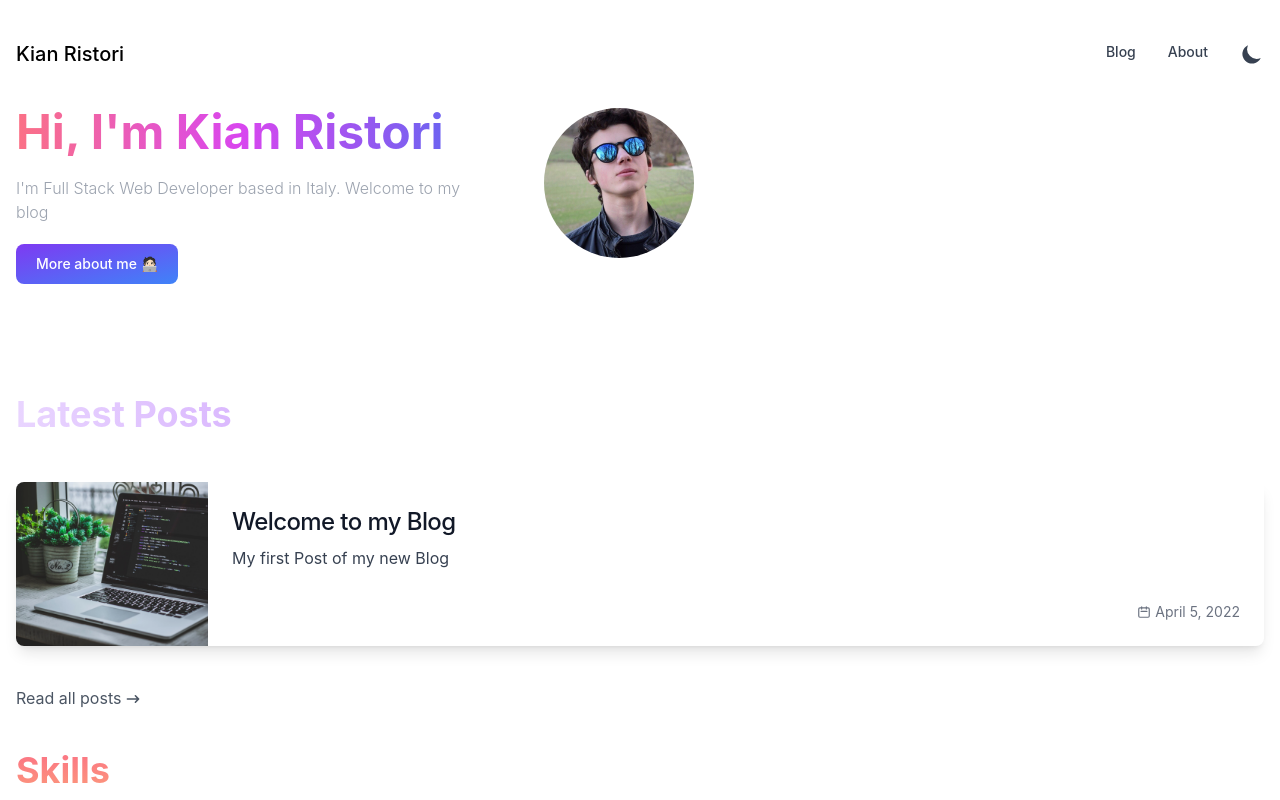
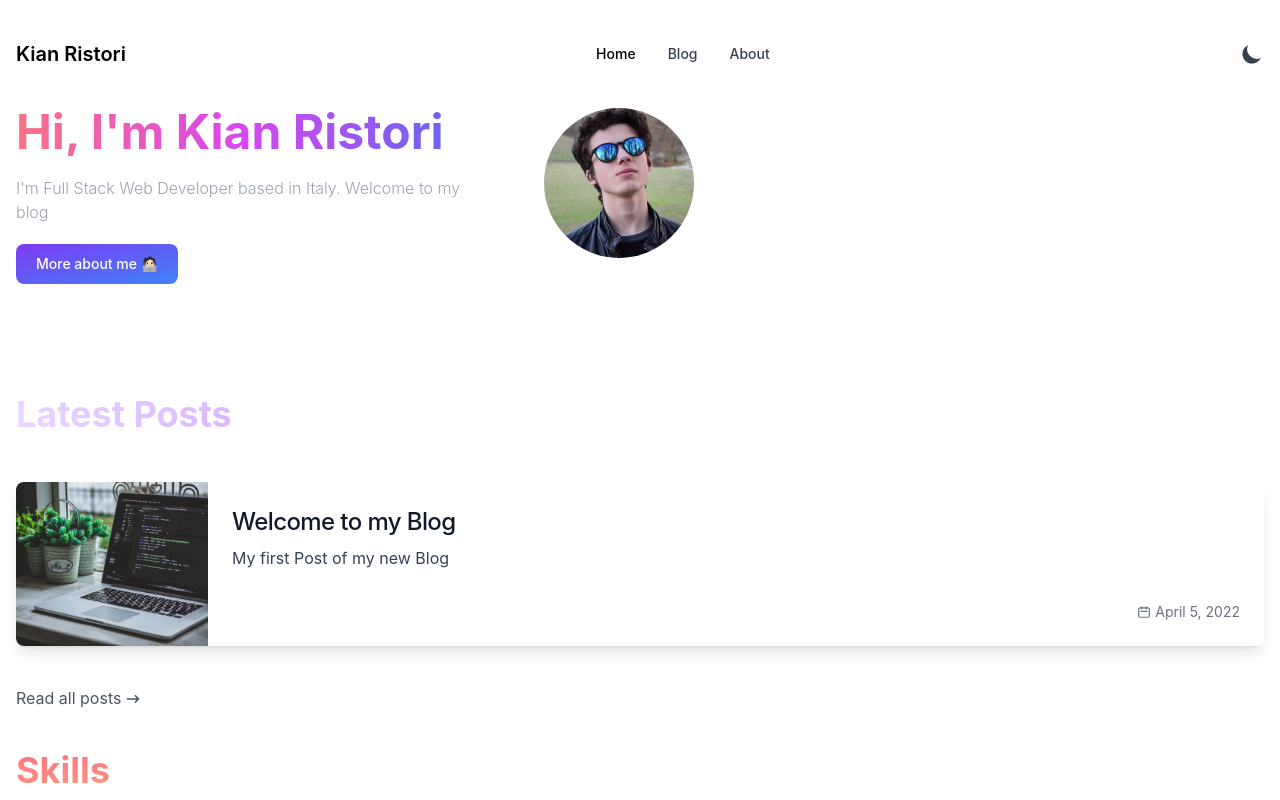
Before and after one commit to KianRistori/kianristori.dev, a Next.js app: page / in a window 1280 px wide. Shown: the top 800 px of the page. Built offline with nearby package versions, Linux system fonts and the light colour scheme.

Commit message:
Change Navbar

```diff
--- a/components/Navbar.js
+++ b/components/Navbar.js
@@ -28,31 +28,36 @@
       }
     };
     return(
-<nav className="rounded mt-10">
-<div className="flex flex-wrap justify-between items-center">
-<a href="/" className="flex items-center">
-<span className="self-center text-xl font-medium whitespace-nowrap dark:text-white">Kian Ristori</span>
+
+<nav class="mt-10">
+<div class="container flex flex-wrap justify-between items-center mx-auto">
+<a href="/" class="flex items-center">
+<span class="self-center text-xl font-semibold whitespace-nowrap dark:text-white">Kian Ristori</span>
 </a>
-<button data-collapse-toggle="mobile-menu" type="button" className="inline-flex items-center text-sm text-gray-500 rounded-lg md:hidden hover:bg-gray-100 focus:outline-none focus:ring-2 focus:ring-gray-200 dark:text-gray-400 dark:hover:bg-gray-700 dark:focus:ring-gray-600" aria-controls="mobile-menu" aria-expanded="false">
-<span className="sr-only">Open main menu</span>
-<svg className="w-6 h-6" fill="currentColor" viewBox="0 0 20 20" xmlns="http://www.w3.org/2000/svg"><path fillRule="evenodd" d="M3 5a1 1 0 011-1h12a1 1 0 110 2H4a1 1 0 01-1-1zM3 10a1 1 0 011-1h12a1 1 0 110 2H4a1 1 0 01-1-1zM3 15a1 1 0 011-1h12a1 1 0 110 2H4a1 1 0 01-1-1z" clipRule="evenodd"></path></svg>
-<svg className="hidden w-6 h-6" fill="currentColor" viewBox="0 0 20 20" xmlns="http://www.w3.org/2000/svg"><path fillRule="evenodd" d="M4.293 4.293a1 1 0 011.414 0L10 8.586l4.293-4.293a1 1 0 111.414 1.414L11.414 10l4.293 4.293a1 1 0 01-1.414 1.414L10 11.414l-4.293 4.293a1 1 0 01-1.414-1.414L8.586 10 4.293 5.707a1 1 0 010-1.414z" clipRule="evenodd"></path></svg>
+<div class="flex md:order-2">
+{renderThemeChanger()}
+<button data-collapse-toggle="mobile-menu-4" type="button" class="inline-flex items-center p-2 text-sm text-gray-500 rounded-lg md:hidden hover:bg-gray-100 focus:outline-none focus:ring-2 focus:ring-gray-200 dark:text-gray-400 dark:hover:bg-gray-700 dark:focus:ring-gray-600" aria-controls="mobile-menu-4" aria-expanded="false">
+<span class="sr-only">Open main menu</span>
+<svg class="w-6 h-6" fill="currentColor" viewBox="0 0 20 20" xmlns="http://www.w3.org/2000/svg"><path fill-rule="evenodd" d="M3 5a1 1 0 011-1h12a1 1 0 110 2H4a1 1 0 01-1-1zM3 10a1 1 0 011-1h12a1 1 0 110 2H4a1 1 0 01-1-1zM3 15a1 1 0 011-1h12a1 1 0 110 2H4a1 1 0 01-1-1z" clip-rule="evenodd"></path></svg>
+<svg class="hidden w-6 h-6" fill="currentColor" viewBox="0 0 20 20" xmlns="http://www.w3.org/2000/svg"><path fill-rule="evenodd" d="M4.293 4.293a1 1 0 011.414 0L10 8.586l4.293-4.293a1 1 0 111.414 1.414L11.414 10l4.293 4.293a1 1 0 01-1.414 1.414L10 11.414l-4.293 4.293a1 1 0 01-1.414-1.414L8.586 10 4.293 5.707a1 1 0 010-1.414z" clip-rule="evenodd"></path></svg>
 </button>
-<div className="hidden w-full md:block md:w-auto" id="mobile-menu">
-<ul className="flex flex-col mt-4 md:flex-row md:space-x-8 md:mt-0 md:text-sm md:font-medium">
+</div>
+<div class="hidden justify-between items-center w-full md:flex md:w-auto md:order-1" id="mobile-menu-4">
+<ul class="flex flex-col mt-4 md:flex-row md:space-x-8 md:mt-0 md:text-sm md:font-medium">
 <li>
-<a href="/blog" className="block py-2 pr-4 pl-3 text-gray-700 border-b border-gray-100 hover:bg-gray-50 md:hover:bg-transparent md:border-0 md:hover:text-blue-700 md:p-0 dark:text-gray-400 md:dark:hover:text-white dark:hover:bg-gray-700 dark:hover:text-white md:dark:hover:bg-transparent dark:border-gray-700">Blog</a>
+<a href="/" class="block py-2 pr-4 pl-3 text-black  rounded md:bg-transparent md:p-0 dark:text-white" aria-current="page">Home</a>
 </li>
 <li>
-<a href="/about" className="block py-2 pr-4 pl-3 text-gray-700 border-b border-gray-100 hover:bg-gray-50 md:hover:bg-transparent md:border-0 md:hover:text-blue-700 md:p-0 dark:text-gray-400 md:dark:hover:text-white dark:hover:bg-gray-700 dark:hover:text-white md:dark:hover:bg-transparent dark:border-gray-700">About</a>
+<a href="/blog" class="block py-2 pr-4 pl-3 text-gray-700 hover:text-gray-800 border-b border-gray-100 hover:bg-gray-50 md:hover:bg-transparent md:border-0  md:p-0 md:dark:hover:text-white dark:text-gray-400 dark:hover:bg-gray-700 dark:hover:text-white md:dark:hover:bg-transparent dark:border-gray-700">Blog</a>
 </li>
 <li>
-{renderThemeChanger()}
+<a href="/about" class="block py-2 pr-4 pl-3 text-gray-700 hover:text-gray-800 border-b border-gray-100 hover:bg-gray-50 md:hover:bg-transparent md:border-0 md:p-0 md:dark:hover:text-white dark:text-gray-400 dark:hover:bg-gray-700 dark:hover:text-white md:dark:hover:bg-transparent dark:border-gray-700">About</a>
 </li>
 </ul>
 </div>
 </div>
 </nav>
+
     )
 }
 
```
